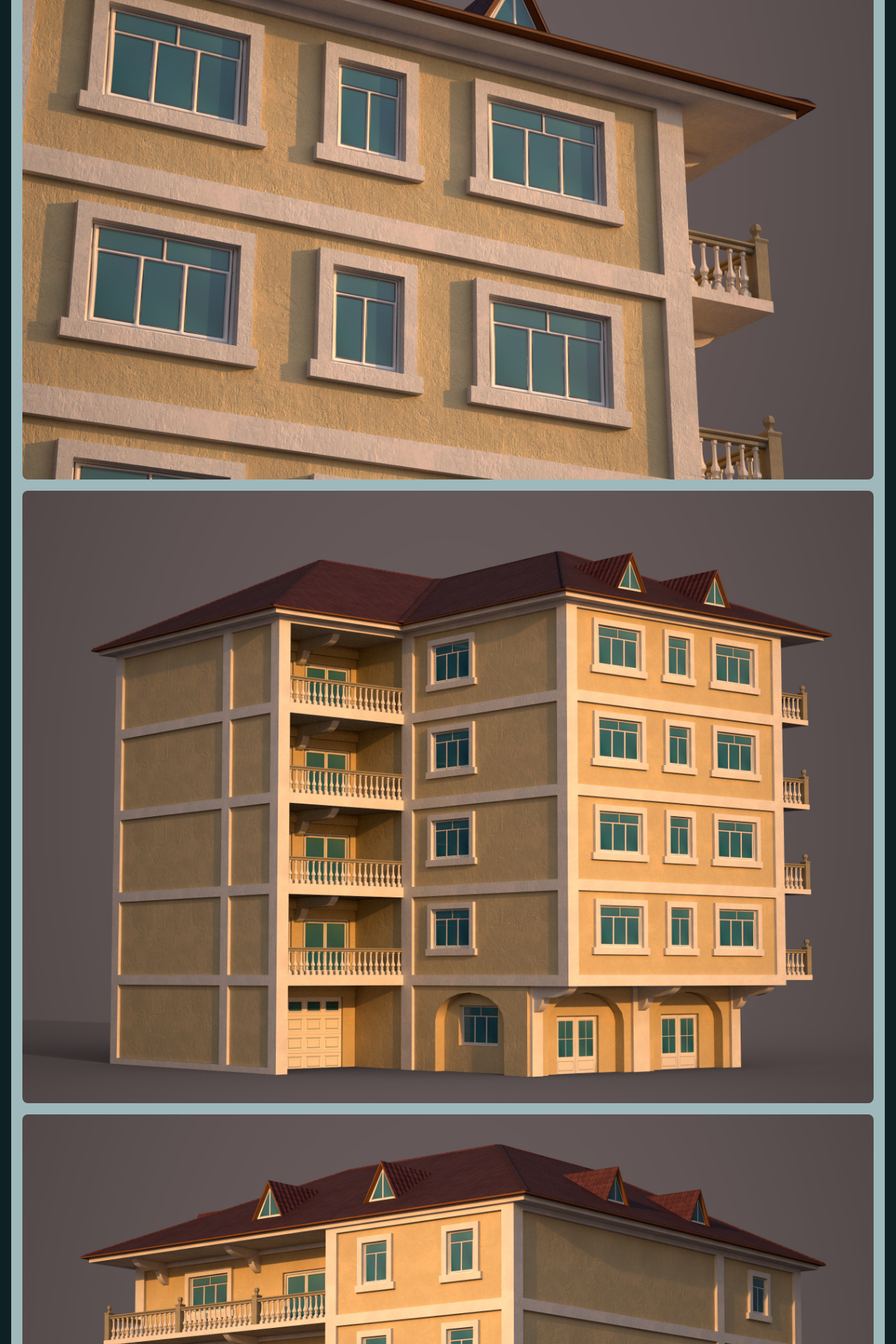
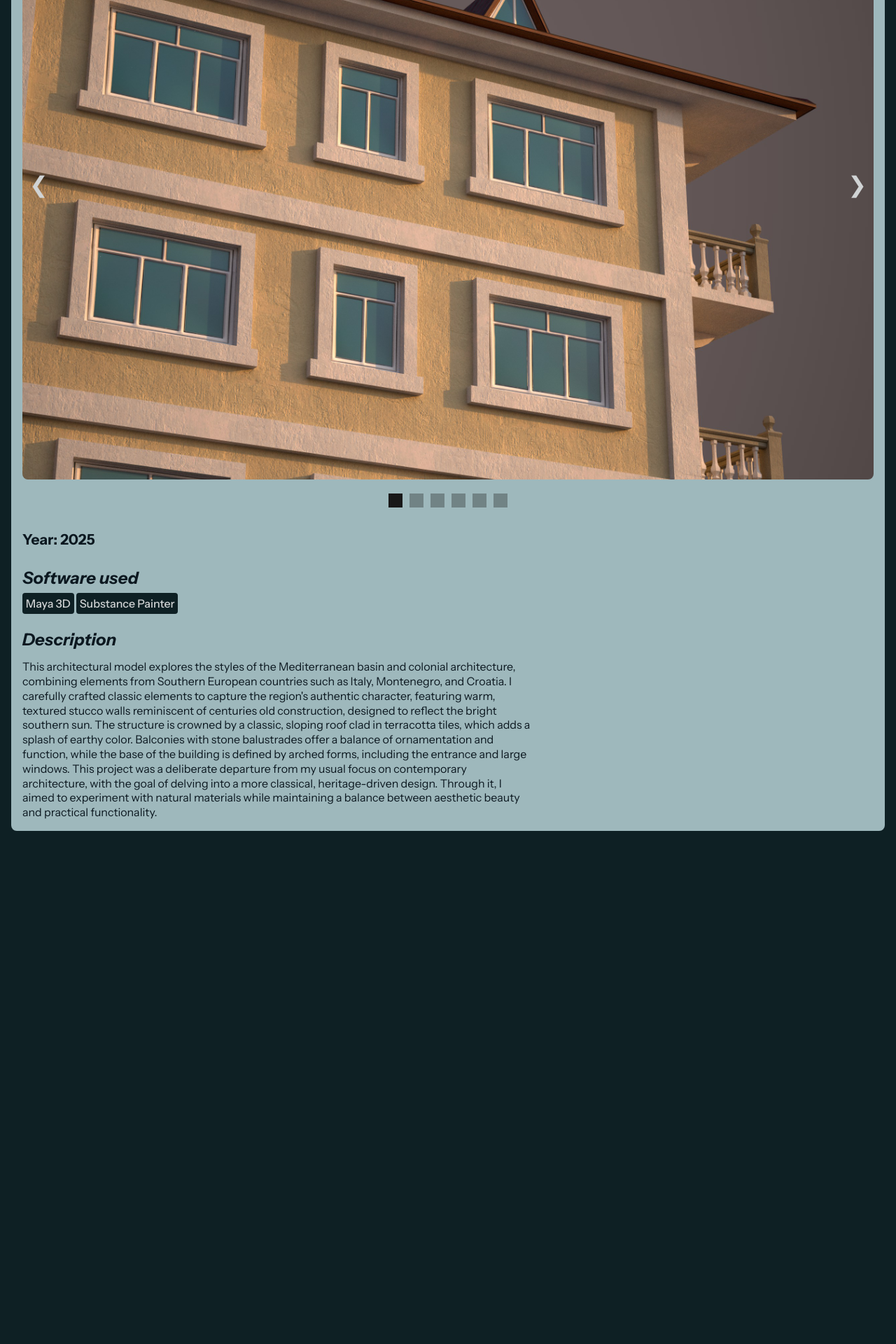
Before and after one commit to SergeiBunakov/SergeiBuankov, a Jekyll site: the page built from 3d-models/colonial-style-hotel-residential-building.html, in a window 1280 px wide. Shown: the part 1449-3369 px from the top of the page at 70% size. Built offline with Jekyll 4.4.1, drawn with Linux system fonts in a browser that asks for light colours; after the commit the page ends 2726 px from its top, so only the background shows below that; some of the changed text lies outside the part shown.

Commit message:
Feat: Introduce slider

````diff
--- a/3d-models/colonial-style-hotel-residential-building.html
+++ b/3d-models/colonial-style-hotel-residential-building.html
@@ -10,13 +10,10 @@
 </section>
 <section>
   <h2 class="section-title"> Renders </h2>
-
-  <img alt="Colonial Building Render" class="irender" src="{{ 'static/img/Colonial Building Render 1.jpg' | relative_url }}" />
-  <img alt="Colonial Building Render" class="irender" src="{{ 'static/img/Colonial Building Render 2.jpg' | relative_url }}" />
-  <img alt="Colonial Building Render" class="irender" src="{{ 'static/img/Colonial Building Render 3.jpg' | relative_url }}" />
-  <img alt="Colonial Building Render" class="irender" src="{{ 'static/img/Colonial Building Render 4.png' | relative_url }}" />
-  <img alt="Colonial Building Render" class="irender" src="{{ 'static/img/Colonial Building Render 5.jpg' | relative_url }}" />
-  <img alt="Colonial Building Render" class="irender" src="{{ 'static/img/Colonial Building Render 6.jpg' | relative_url }}" />
+  <div class="slider-wrapper">
+    <slider id="renders-slider"></slider>
+    <nav id="renders-slider-nav"></nav>
+  </div>
 </section>
 <section>
   <span class="fs-3 fw-bold"> Year: 2025 </span>
@@ -33,28 +30,54 @@
   <p class="text">
     This architectural model explores the styles of the Mediterranean basin
     and colonial architecture, combining elements from Southern European
-    countries such as Italy, Montenegro, and Croatia.
-  </p>
-
-  <p class="text">
-    I carefully crafted classic elements to capture the region's authentic
-    character, featuring warm, textured stucco walls reminiscent of centuries
-    old construction, designed to reflect the bright southern sun.
-  </p>
-
-  <p class="text">
-    The structure is crowned by a classic, sloping roof clad in terracotta
-    tiles, which adds a splash of earthy color. Balconies with stone
-    balustrades offer a balance of ornamentation and function, while the base
-    of the building is defined by arched forms, including the entrance and
-    large windows.
-  </p>
-
-  <p class="text">
-    This project was a deliberate departure from my usual focus on
-    contemporary architecture, with the goal of delving into a more classical,
-    heritage-driven design. Through it, I aimed to experiment with natural
-    materials while maintaining a balance between aesthetic beauty and
-    practical functionality.
+    countries such as Italy, Montenegro, and Croatia.  I carefully crafted
+    classic elements to capture the region's authentic character, featuring
+    warm, textured stucco walls reminiscent of centuries old construction,
+    designed to reflect the bright southern sun.  The structure is crowned by
+    a classic, sloping roof clad in terracotta tiles, which adds a splash of
+    earthy color. Balconies with stone balustrades offer a balance of
+    ornamentation and function, while the base of the building is defined by
+    arched forms, including the entrance and large windows.  This project was
+    a deliberate departure from my usual focus on contemporary architecture,
+    with the goal of delving into a more classical, heritage-driven
+    design. Through it, I aimed to experiment with natural materials while
+    maintaining a balance between aesthetic beauty and practical
+    functionality.
   </p>
 </section>
+
+<script src="{{ 'static/js/slider.js' | relative_url }}"></script>
+<script>
+  const rendersSlider = new Slider(
+    document.querySelector("#renders-slider"),
+    document.querySelector("#renders-slider-nav")
+  );
+
+  rendersSlider.addItems([
+    {
+      img: "{{ 'static/img/Colonial Building Render 1.jpg' | relative_url }}",
+    },
+    {
+      img: "{{ 'static/img/Colonial Building Render 2.jpg' | relative_url }}",
+    },
+    {
+      img: "{{ 'static/img/Colonial Building Render 3.jpg' | relative_url }}",
+    },
+    {
+      img: "{{ 'static/img/Colonial Building Render 4.png' | relative_url }}",
+    },
+    {
+      img: "{{ 'static/img/Colonial Building Render 5.jpg' | relative_url }}",
+    },
+    {
+      img: "{{ 'static/img/Colonial Building Render 6.jpg' | relative_url }}",
+    },
+  ]);
+</script>
+
+<!-- <img alt="Colonial Building Render" class="irender" src="{{ 'static/img/Colonial Building Render 1.jpg' | relative_url }}" /> -->
+<!-- <img alt="Colonial Building Render" class="irender" src="{{ 'static/img/Colonial Building Render 2.jpg' | relative_url }}" /> -->
+<!-- <img alt="Colonial Building Render" class="irender" src="{{ 'static/img/Colonial Building Render 3.jpg' | relative_url }}" /> -->
+<!-- <img alt="Colonial Building Render" class="irender" src="{{ 'static/img/Colonial Building Render 4.png' | relative_url }}" /> -->
+<!-- <img alt="Colonial Building Render" class="irender" src="{{ 'static/img/Colonial Building Render 5.jpg' | relative_url }}" /> -->
+<!-- <img alt="Colonial Building Render" class="irender" src="{{ 'static/img/Colonial Building Render 6.jpg' | relative_url }}" /> -->
--- a/_layouts/base.html
+++ b/_layouts/base.html
@@ -8,6 +8,7 @@
 	<link rel="preconnect" href="https://fonts.gstatic.com" crossorigin>
 	<link href="https://fonts.googleapis.com/css2?family=Instrument+Sans:ital,wght@0,400..700;1,400..700&display=swap" rel="stylesheet">
 	<link rel="stylesheet" href="{{ 'static/styles/global.css' | relative_url }}">
+	<link rel="stylesheet" href="{{ 'static/styles/slider.css' | relative_url }}">
 	<title> Portfolio - {{ page.title }}</title>
   </head>
   <body>
--- /dev/null
+++ b/static/js/slider.js
@@ -0,0 +1,121 @@
+/**
+ * slider.js - Create interactive slider on a webpage.
+ *
+ * Version: 0.1.0
+ *
+ * Quickstart:
+ *   1. Prepare html - create slider container and slider items:
+ *   ```html
+ *   <slider id="my-slider">
+ *   </slider>
+ *   <nav id="my-slider-nav"></nav>
+ *   ```
+ *   2. In the script tag initialize slider like this:
+ *   ```js
+ *   const slider = new Slider(
+ *     document.querySelector("#my-slider"),
+ *     document.querySelector("#my-slider-nav"),
+ *   );
+ *   slider.addItems([
+ *     { img: "url-to-img", caption: "some-caption" },
+ *     { img: "url-to-img", caption: "some-caption" },
+ *     { img: "url-to-img", caption: "some-caption" },
+ *   ]);
+ *   ```
+ */
+
+// TODO: Handle when sliderContainerEl or navContainerEl are null
+class Slider {
+  items = [];
+  currentIndex = 0;
+  itemClassName = "slider-item";
+
+  constructor(sliderContainerEl, navContainerEl) {
+    this.sliderContainerEl = sliderContainerEl;
+    this.navContainerEl = navContainerEl;
+  }
+
+  addItems(items) {
+    this.items = this.items.concat(items);
+    this.redraw();
+  }
+
+  redraw() {
+    this.sliderContainerEl.innerHTML = "";
+    this.sliderContainerEl.classList.add("slider");
+    this.navContainerEl.innerHTML = "";
+    this.navContainerEl.classList.add("slider-nav");
+
+    for (let i = 0; i < this.items.length; i++) {
+      const si = this.newSliderItemEl(this.items[i]);
+      const ni = this.newNavItemEl();
+      ni.onclick = () => {this.move(i)};
+
+      if (this.currentIndex != i)
+        si.classList.add("slider-hidden");
+      else
+        ni.classList.add("slider-navitem-active");
+
+      this.sliderContainerEl.appendChild(si);
+      this.navContainerEl.appendChild(ni);
+    }
+
+    this.sliderContainerEl.appendChild(this.newControlsEl());
+  }
+
+  move(toIndex) {
+    console.log("TRACE:", toIndex);
+    this.currentIndex = (toIndex < 0) ? this.items.length + (toIndex % this.items.length) : toIndex % this.items.length;
+    this.redraw();
+  }
+
+  prev() {
+    this.move(this.currentIndex - 1);
+  }
+
+  next() {
+    this.move(this.currentIndex + 1);
+  }
+
+  /* HTMLElement generators */
+  /* NOTE: Re-assign these functions with custom ones, if you need custom
+           rendering of elements.
+   */
+  newSliderItemEl(item) {
+    const img = document.createElement("img");
+    img.src = item.img;
+    img.className = "slider-img";
+    const itemContainer = document.createElement("div");
+    itemContainer.className = this.itemClassName;
+    itemContainer.appendChild(img);
+
+    return itemContainer;
+  }
+
+  newControlsEl() {
+    const prevBtn = document.createElement("span");
+    prevBtn.innerHTML = "&#10094;";
+    prevBtn.onclick = () => this.prev();
+    prevBtn.classList.add("swipe-btn");
+
+    const nextBtn = document.createElement("span");
+    nextBtn.innerHTML = "&#10095;";
+    nextBtn.onclick = () => this.next();
+    nextBtn.classList.add("swipe-btn");
+
+    const controlsContainer = document.createElement("div");
+    controlsContainer.appendChild(prevBtn);
+    controlsContainer.appendChild(nextBtn);
+    controlsContainer.classList.add("slider-controls");
+
+    return controlsContainer;
+  }
+
+  newNavItemEl() {
+    const dot = document.createElement("div");
+    dot.classList.add("slider-navitem");
+
+    return dot;
+
+  }
+}
--- a/static/styles/global.css
+++ b/static/styles/global.css
@@ -389,6 +389,25 @@
 	height: 10vh;
 }
 
+/* slider */
+.slider-wrapper {
+    display: flex;
+    flex-direction: column;
+    gap:0;
+    align-items: center;
+}
+
+#renders-slider {
+    aspect-ratio: var(--preview-img-3dmodel-width)/var(--preview-img-3dmodel-height);
+    border-radius: var(--border-radius-sm);
+    overflow: hidden;
+}
+
+.slider-controls > .swipe-btn {
+    font-size: var(--fs-1);
+    color: var(--light-fg-color);
+}
+
 /* showcase-item page */
 .renders {
     width: 100%;
--- /dev/null
+++ b/static/styles/slider.css
@@ -0,0 +1,73 @@
+:root {
+    --navitem-width: 20px;
+    --navitem-height: 20px;
+    --navitem-active-color: rgb(24, 24, 24);
+    --navitem-color: rgba(24, 24, 24, .33);
+}
+
+.slider {
+    position: relative;
+    display: block;
+    width: 100%;
+    overflow: hidden;
+}
+
+.slider > .slider-hidden {
+    display: none;
+}
+
+.slider-item {
+    animation-name: fade;
+    animation-duration: 1.3s;
+}
+
+.slider img {
+    width: 100%;
+}
+
+.slider .slider-controls {
+    position: absolute;
+    display: flex;
+    width: 100%;
+
+    justify-content: space-between;
+    top: 50%;
+
+    box-sizing: border-box;
+    padding: 0 10px;
+}
+
+.slider .slider-controls > .swipe-btn {
+    height: 100%;
+    cursor: pointer;
+    user-select: none;
+}
+
+.slider-nav {
+    display: flex;
+    align-items: center;
+    justify-content: center;
+
+    width: 100%;
+    padding: 20px;
+    gap: 10px;
+
+    overflow: scroll;
+}
+
+.slider-nav .slider-navitem {
+    width: var(--navitem-width);
+    height: var(--navitem-height);
+
+    background-color: var(--navitem-color);
+    cursor: pointer;
+}
+
+.slider-nav .slider-navitem-active {
+    background-color: var(--navitem-active-color);
+}
+
+@keyframes fade {
+    from { opacity: .66 }
+    to   { opacity: 1   }
+}
````
Also changed, not shown: 1 other file.
